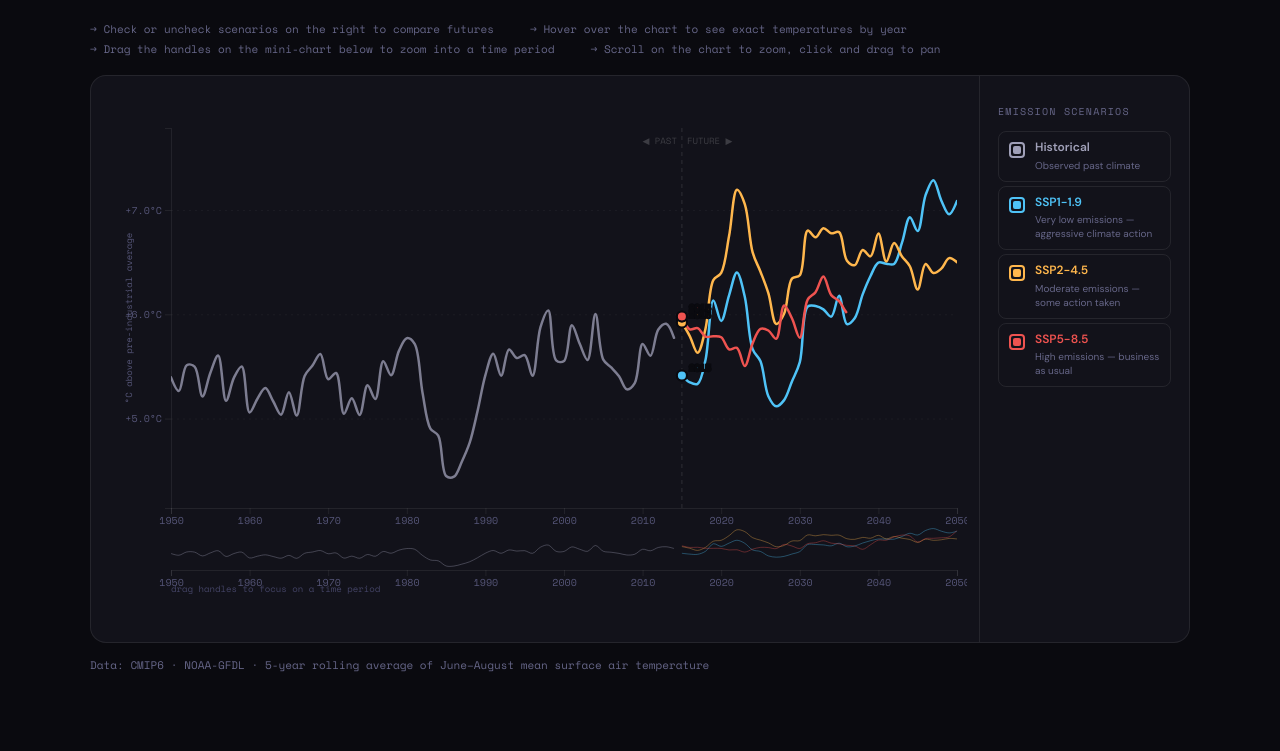
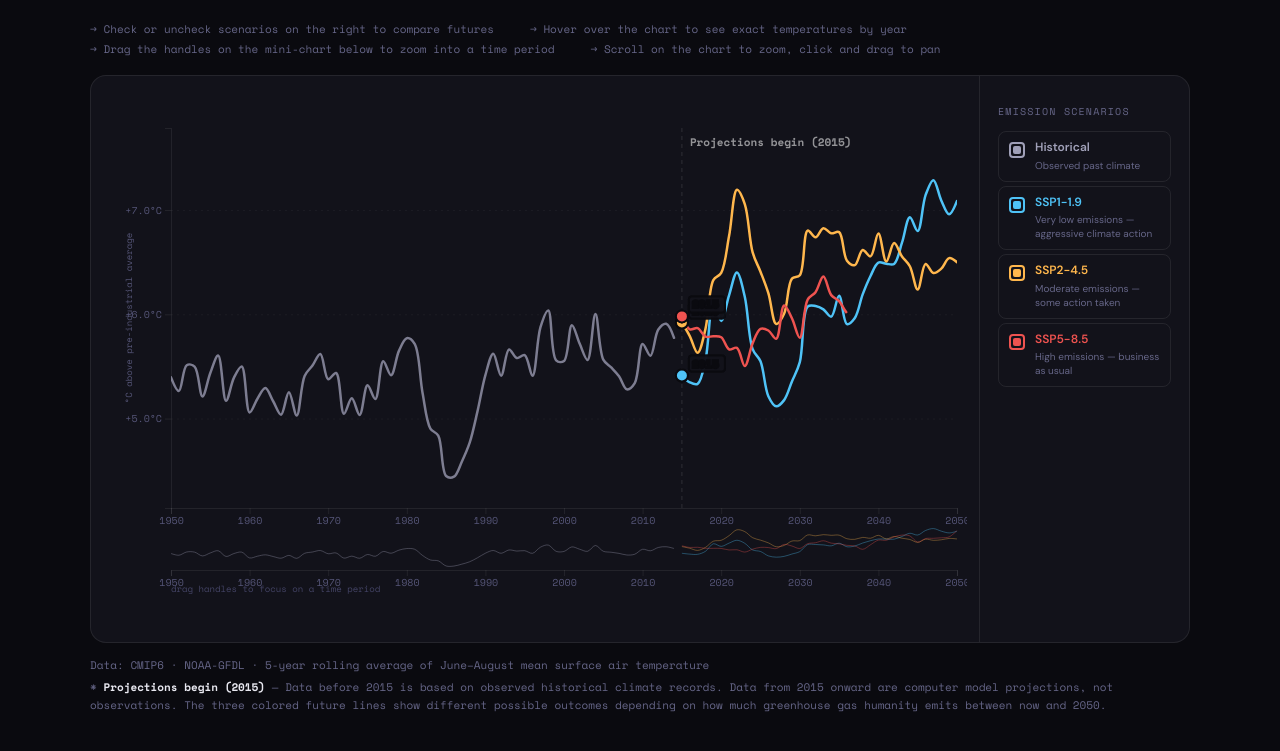
Before and after one commit to jueedeshmukh/dsc_106_projects, a plain HTML site: page project3/index.html in a window 1280 px wide. Shown: the part 189-940 px from the top of the page. Drawn offline with nearby package versions, Linux system fonts and the light colour scheme.

Commit message:
annotations

```diff
--- a/project3/index.html
+++ b/project3/index.html
@@ -253,6 +253,11 @@
   <div class="footnote">
     Data: CMIP6 · NOAA-GFDL · 5-year rolling average of June–August mean surface air temperature
   </div>
+  <div class="footnote" style="margin-top:6px;line-height:1.6">
+    * <strong style="color:#e8e8f0">Projections begin (2015)</strong> — Data before 2015 is based on observed historical climate records.
+    Data from 2015 onward are computer model projections, not observations. The three colored future lines show different possible outcomes
+    depending on how much greenhouse gas humanity emits between now and 2050.
+  </div>
 
   <script src="https://cdnjs.cloudflare.com/ajax/libs/d3/7.8.5/d3.min.js"></script>
   <script src="visualization.js"></script>
--- a/project3/visualization.js
+++ b/project3/visualization.js
@@ -149,11 +149,29 @@ d3.csv('san_diego_temp_anomaly.csv', d => ({
 
     gParisLabels.selectAll('*').remove();
     PARIS.forEach(p => {
+      const lx = MARGIN.left + 8;
+      const ly = yMain(p.value) - 6;
+
+      // background pill
+      const txt = p.label;
+      const approxW = txt.length * 6.8 + 12;
+      gParisLabels.append('rect')
+        .attr('x', lx - 4)
+        .attr('y', ly - 11)
+        .attr('width', approxW)
+        .attr('height', 18)
+        .attr('rx', 4)
+        .attr('fill', '#12121a')
+        .attr('opacity', 0.8);
+
       gParisLabels.append('text')
-        .attr('class', 'paris-label')
-        .attr('x', W - MARGIN.right + 4)
-        .attr('y', yMain(p.value) + 4)
-        .text(p.label);
+        .attr('x', lx)
+        .attr('y', ly + 2)
+        .attr('fill', p.value === 1.5 ? 'rgba(255,255,255,0.5)' : 'rgba(255,255,255,0.75)')
+        .attr('font-family', 'Space Mono, monospace')
+        .attr('font-size', 11)
+        .attr('font-weight', '700')
+        .text(txt);
     });
   }
 
@@ -162,21 +180,37 @@ d3.csv('san_diego_temp_anomaly.csv', d => ({
     const xd = xMain(FUTURE_START);
     if (xd < MARGIN.left || xd > W - MARGIN.right) return;
 
+    // vertical dashed line
     gDivider.append('line')
       .attr('class', 'divider-line')
       .attr('x1', xd).attr('x2', xd)
       .attr('y1', MARGIN.top).attr('y2', MARGIN.top + MAIN_H);
 
-    gDivider.append('text')
-      .attr('class', 'divider-label')
-      .attr('x', xd - 5).attr('y', MARGIN.top + 16)
-      .attr('text-anchor', 'end')
-      .text('◀ PAST');
+    // pill background for label so it's always readable
+    const labelText  = 'Projections begin (2015)';
+    const labelX     = xd + 8;
+    const labelY     = MARGIN.top + 18;
+    const padX = 6, padY = 4;
+    const approxW    = labelText.length * 6.2 + padX * 2;
+    const approxH    = 13 + padY * 2;
+
+    gDivider.append('rect')
+      .attr('x', labelX - padX)
+      .attr('y', labelY - 11 - padY)
+      .attr('width', approxW)
+      .attr('height', approxH)
+      .attr('rx', 4)
+      .attr('fill', '#12121a')
+      .attr('opacity', 0.85);
 
     gDivider.append('text')
-      .attr('class', 'divider-label')
-      .attr('x', xd + 5).attr('y', MARGIN.top + 16)
-      .text('FUTURE ▶');
+      .attr('x', labelX)
+      .attr('y', labelY)
+      .attr('fill', 'rgba(255,255,255,0.55)')
+      .attr('font-family', 'Space Mono, monospace')
+      .attr('font-size', 11)
+      .attr('font-weight', '700')
+      .text(labelText);
   }
 
   function updateLines() {
@@ -203,16 +237,32 @@ d3.csv('san_diego_temp_anomaly.csv', d => ({
         gDots.append('circle')
           .attr('class', `crossing-dot dot-${s}`)
           .attr('cx', cx).attr('cy', cy)
-          .attr('r', 5)
+          .attr('r', 6)
           .attr('fill', COLORS[s]);
+
+        // background for year label
+        const yearStr = String(crossed.year);
+        const lx = cx + 10;
+        const ly = cy - 8;
+        gDots.append('rect')
+          .attr('class', `crossing-dot dot-${s}`)
+          .attr('x', lx - 3)
+          .attr('y', ly - 12)
+          .attr('width', yearStr.length * 7.5 + 6)
+          .attr('height', 16)
+          .attr('rx', 3)
+          .attr('fill', '#12121a')
+          .attr('opacity', 0.85);
 
         gDots.append('text')
           .attr('class', `crossing-dot dot-${s}`)
-          .attr('x', cx + 7).attr('y', cy - 5)
+          .attr('x', lx)
+          .attr('y', ly)
           .attr('fill', COLORS[s])
           .attr('font-family', 'Space Mono, monospace')
-          .attr('font-size', 9)
-          .text(crossed.year);
+          .attr('font-size', 11)
+          .attr('font-weight', '700')
+          .text(yearStr);
       });
     });
   }
```
Also changed, not shown: 1 other file.
